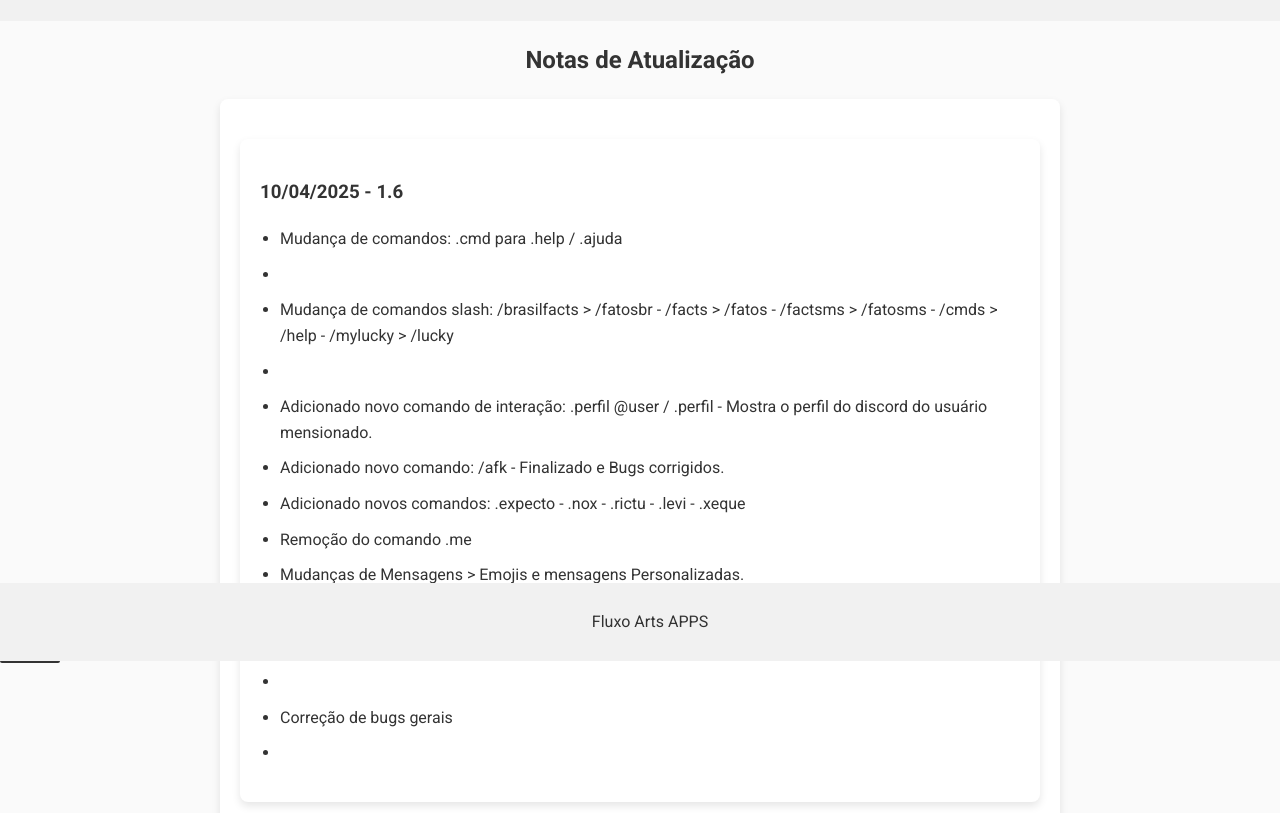
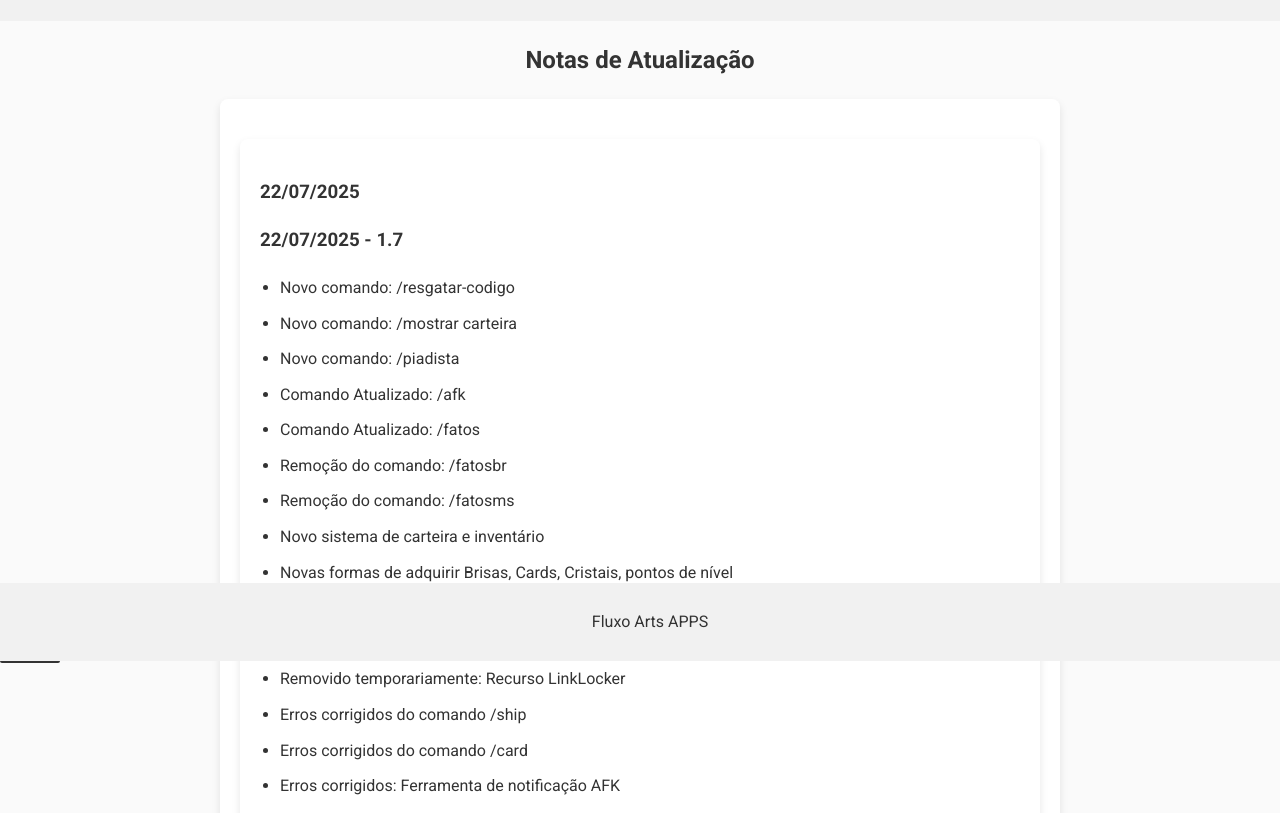
Before and after one commit to Ipxzfoxy/FluxoArts-APP, a website: page index.html in a window 1280 px wide. Shown: the part 139-952 px from the top of the page. Drawn offline with Linux system fonts and the light colour scheme.

Commit message:
Update index.html - notes patch fluxy 1.7

```diff
--- a/index.html
+++ b/index.html
@@ -25,6 +25,28 @@
     <h2>Notas de Atualização</h2>
 
     <div class="container">
+
+<div class="container">
+    <h3>22/07/2025</h3>
+    <h3>22/07/2025 - 1.7</h3>
+    <ul>
+        <li>Novo comando: /resgatar-codigo</li>
+        <li>Novo comando: /mostrar carteira</li>
+        <li>Novo comando: /piadista</li>
+        <li>Comando Atualizado: /afk</li>
+        <li>Comando Atualizado: /fatos</li>
+        <li>Remoção do comando: /fatosbr</li>
+        <li>Remoção do comando: /fatosms</li>
+        <li>Novo sistema de carteira e inventário</li>
+        <li>Novas formas de adquirir Brisas, Cards, Cristais, pontos de nível</li>
+        <li>Nova moeda: Breeze - Brisa</li>
+        <li>Nova moeda: Crystal - Cristal</li>
+        <li>Removido temporariamente: Recurso LinkLocker</li>
+        <li>Erros corrigidos do comando /ship</li>
+        <li>Erros corrigidos do comando /card</li>
+        <li>Erros corrigidos: Ferramenta de notificação AFK</li>
+    </ul>
+</div>
 
  <div class="container">
         <h3>10/04/2025 - 1.6</h3>
```
